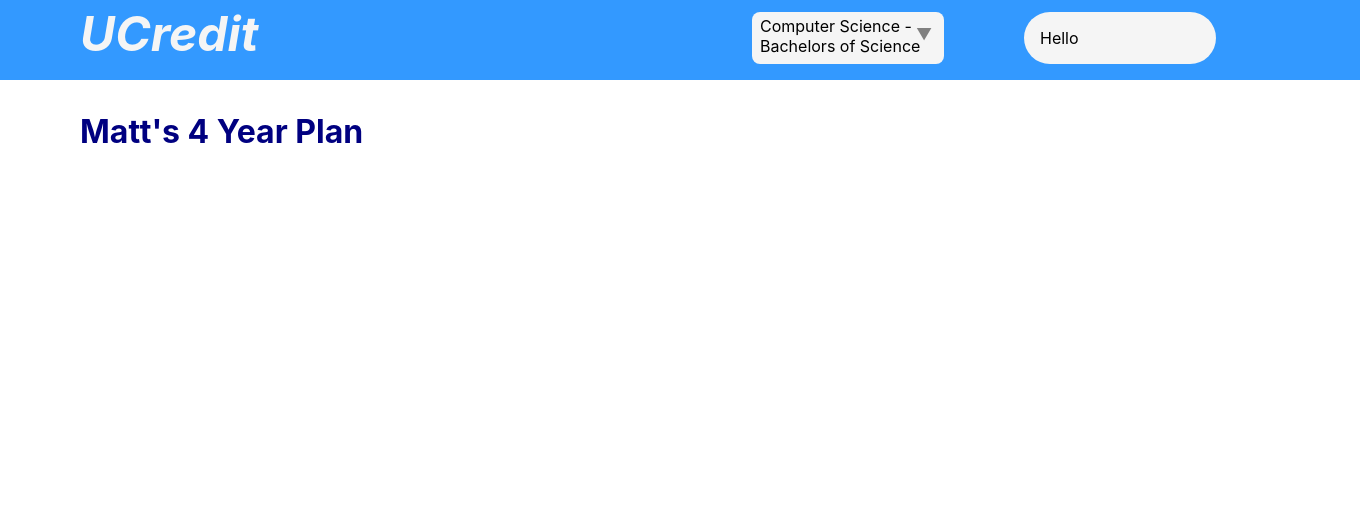
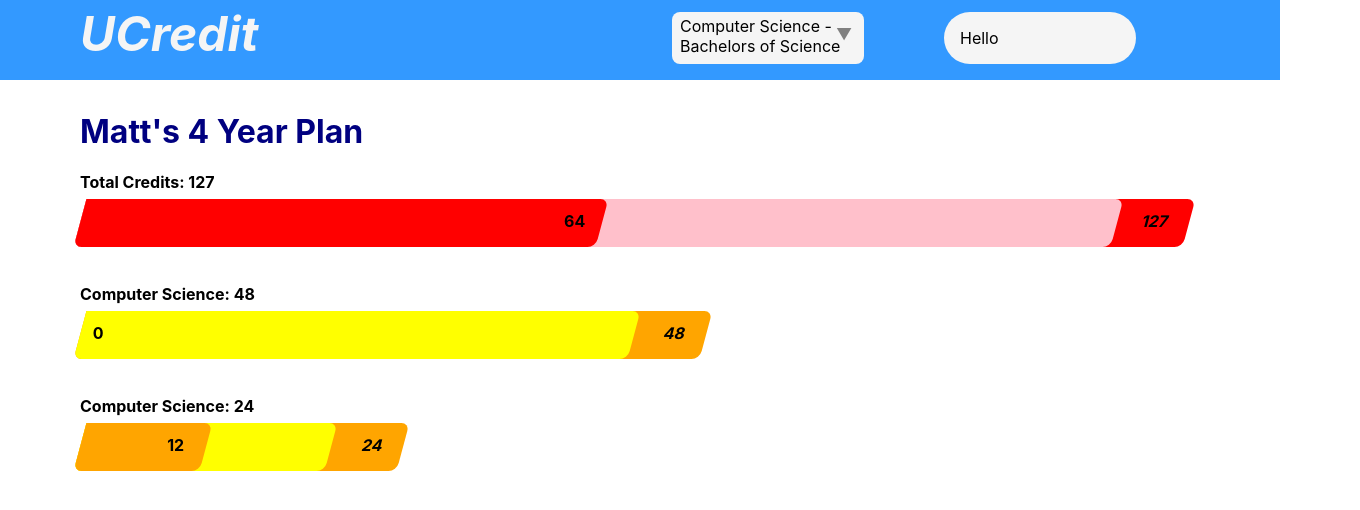
Before and after one commit to MattLiu-mygit/ucredit_frontend, a React (Create React App) app: page / in a window 1280 px wide. Shown: the top 510 px of the page, 1360 px wide, since content can reach past the window. Built offline with nearby package versions, Linux system fonts and the light colour scheme.

Commit message:
Coursebar progress

```diff
--- a/src/components/body/Content.js
+++ b/src/components/body/Content.js
@@ -1,14 +1,42 @@
 import React, { useState, useEffect } from 'react';
+import CourseBar from './CourseBar';
 
 function Content() {
-  const [user, setUser] = useState('');
+  const [userName, setUserName] = useState('');
+  const [majorCredits, setMajorCredits] = useState(0);
+
   useEffect(() => {
-    setUser('Matt');
+    setUserName('Matt');
+    setMajorCredits(127);
   }, []);
 
   return (
     <div>
-      <div style={userTitle}>{user}'s 4 Year Plan</div>
+      <div style={userTitle}>{userName}'s 4 Year Plan</div>
+      <CourseBar
+        majorCredits={majorCredits}
+        maxCredits={127}
+        currentCredits={64}
+        section={'Total Credits'}
+        mainColor={'red'}
+        subColor={'pink'}
+      />
+      <CourseBar
+        majorCredits={majorCredits}
+        maxCredits={48}
+        currentCredits={0}
+        section={'Computer Science'}
+        mainColor={'orange'}
+        subColor={'yellow'}
+      />
+      <CourseBar
+        majorCredits={majorCredits}
+        maxCredits={24}
+        currentCredits={12}
+        section={'Computer Science'}
+        mainColor={'orange'}
+        subColor={'yellow'}
+      />
     </div>
   );
 }
@@ -19,6 +47,7 @@ const userTitle = {
   color: 'navy',
   marginLeft: '5rem',
   marginTop: '2rem',
+  marginBottom: '3rem',
 };
 
 export default Content;
--- a/src/components/body/CourseBar.js
+++ b/src/components/body/CourseBar.js
@@ -1,7 +1,132 @@
-import React from 'react';
+import React, { useState, useEffect } from 'react';
 
-function CourseBar() {
-  return <div></div>;
+function CourseBar(props) {
+  const mainColor = props.mainColor;
+  const subColor = props.subColor;
+  const width = window.innerWidth;
+  const maxPercentage = props.maxCredits / props.majorCredits;
+  const totalWidth =
+    props.maxCredits === props.majorCredits
+      ? 0.85 * width * maxPercentage
+      : 1.25 * width * maxPercentage;
+  // States
+  const [creditPercentage, setCreditPercentage] = useState(
+    props.currentCredits / props.maxCredits
+  );
+  const [progressWidth, setProgressWidth] = useState(0);
+
+  // On init
+  useEffect(() => {
+    console.log('progressWidth', progressWidth);
+    console.log('creditPercentage', creditPercentage);
+    if (props.currentCredits / props.maxCredits !== creditPercentage) {
+      setCreditPercentage(props.currentCredits / props.maxCredits);
+    }
+    const tot = (totalWidth - 0.04 * width) * creditPercentage;
+    setProgressWidth(tot);
+  }, [props, progressWidth, creditPercentage, totalWidth]);
+
+  // State-dependent Styles
+  const courseBar = {
+    backgroundColor: mainColor,
+    transform: 'skewX(-15deg)',
+    width: totalWidth,
+    height: '3rem',
+    borderRadius: '0.5rem',
+    borderTopLeftRadius: '0rem',
+    textAlign: 'right',
+    fontWeight: 'bold',
+    paddingRight: '2.5%',
+  };
+
+  const progressBar = {
+    backgroundColor: mainColor,
+    width: progressWidth,
+    height: '2.25rem',
+    borderRadius: '0.5rem',
+    borderTopLeftRadius: '0rem',
+    paddingTop: '0.75rem',
+    paddingRight: '5%rem',
+  };
+
+  const totalBar = {
+    backgroundColor: subColor,
+    width: totalWidth - width * 0.04,
+    height: '3rem',
+    borderRadius: '0.5rem',
+    borderTopLeftRadius: '0rem',
+  };
+
+  const titleTab = {
+    backgroundColor: mainColor,
+    marginTop: '1rem',
+    width: '12rem',
+    height: '1rem',
+    padding: '0.5rem',
+    transform: 'perspective(1rem) rotateX(2.5deg)',
+    marginLeft: '0.675em',
+    borderTopLeftRadius: '0.5rem',
+    borderTopRightRadius: '0.5rem',
+    fontWeight: 'bold',
+  };
+
+  const title = {
+    position: 'relative',
+    bottom: '4.7rem',
+    // left: '2rem',
+    fontWeight: 'bold',
+  };
+
+  const totalNum = {
+    position: 'relative',
+    bottom: '2.25rem',
+    fontWeight: 'bold',
+    width: '100%',
+    textAlign: 'right',
+  };
+
+  const currNum = {
+    position: 'relative',
+    bottom: '3.5rem',
+    left:
+      progressWidth - width * 0.03 > 0.03 * width
+        ? progressWidth - width * 0.03
+        : width * 0.01,
+    width: '2rem',
+    fontWeight: 'bold',
+  };
+
+  // Related Functions
+
+  return (
+    <div
+      style={{
+        width: '65%',
+        height: '6rem',
+        marginLeft: '5rem',
+        marginTop: '1rem',
+      }}
+    >
+      {/* <div style={titleTab}></div> */}
+      <div style={courseBar}>
+        <div style={totalBar}>
+          <div style={progressBar}></div>
+        </div>
+        <div style={totalNum}>{props.maxCredits}</div>
+      </div>
+      <div style={title}>
+        {props.section}: {props.maxCredits}
+      </div>
+      {/* <div style={totalNum}></div> */}
+      <div style={currNum}>
+        {props.currentCredits !== props.maxCredits
+          ? props.currentCredits
+          : null}
+      </div>
+    </div>
+  );
 }
 
+// Static Styles
+
 export default CourseBar;
--- a/src/components/header/Header.js
+++ b/src/components/header/Header.js
@@ -25,7 +25,6 @@ const titleStyle = {
 };
 
 const bannerStyle = {
-  width: '100%',
   height: '5rem',
   backgroundColor: '#3399ff',
   textAlign: 'left',
```
Also changed, not shown: 1 other file (tests, documents, lock files or other folders).
